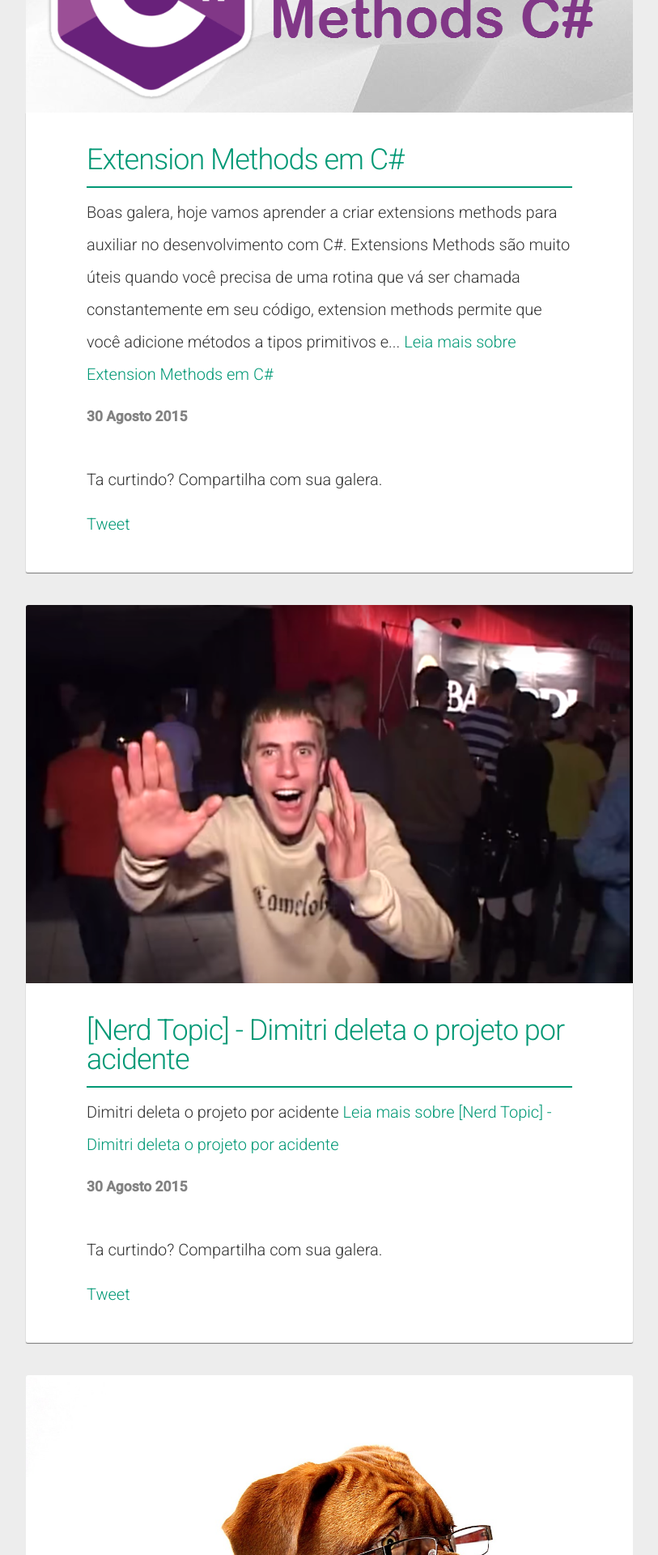
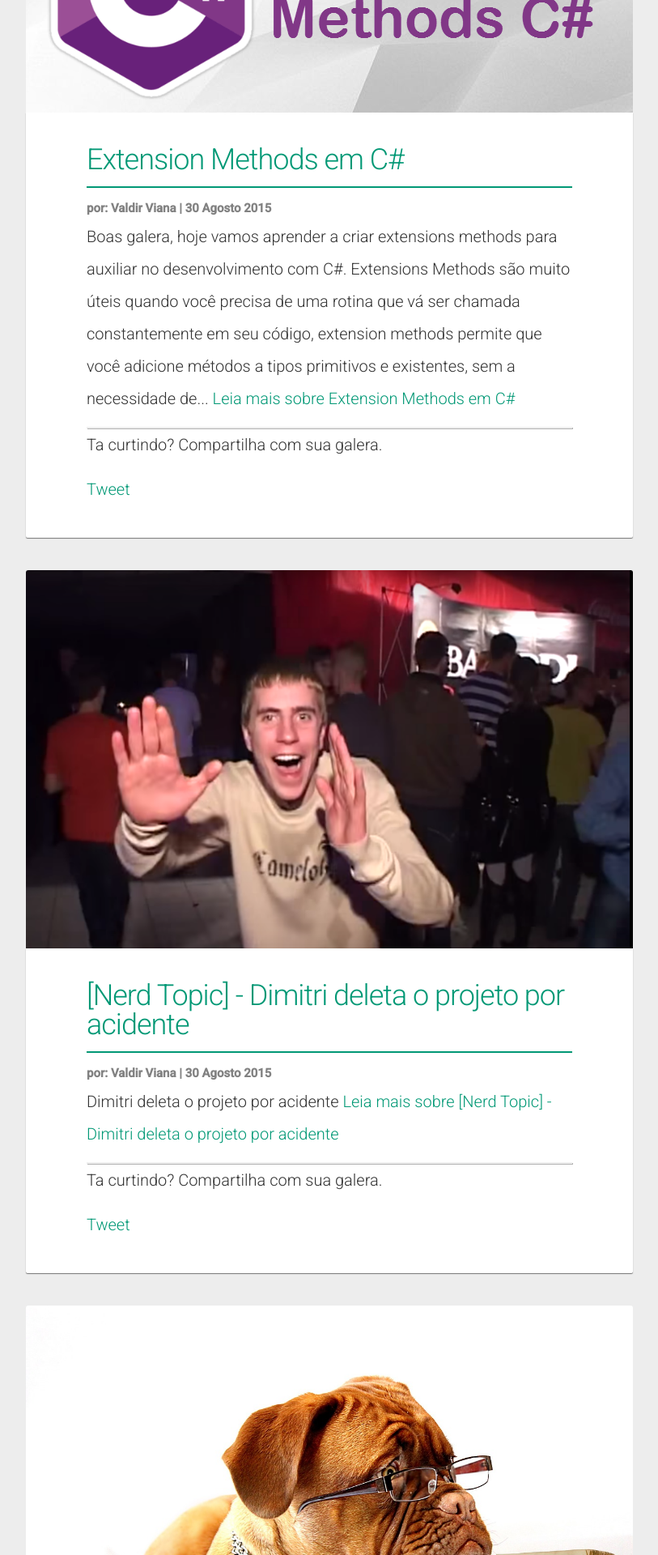
Before and after one commit to valdirviana/valdirviana.github.io, a Jekyll site: the page built from index.html, in a window 1280 px wide. Shown: the part 785-2705 px from the top of the page at 81% size, without its empty margins (233-1046 px from the left). Built offline with Jekyll 4.4.1, drawn with Linux system fonts in a browser that asks for light colours; comment, search, counter and statistics services are not loaded; some of the changed text lies outside the part shown.

Commit message:
post meta

```diff
--- a/_sass/_layout.scss
+++ b/_sass/_layout.scss
@@ -189,7 +189,7 @@
 }
 
 .post-meta {
-    font-size: $small-font-size;
+    font-size: 15px;
     color: $grey-color;
     font-weight: bold;
 }
--- a/_sass/_valdirviana.scss
+++ b/_sass/_valdirviana.scss
@@ -440,3 +440,10 @@
   width: 100%;
   height: 100%;
   }
+
+  .hr{
+        -webkit-box-shadow: 0.05em 0.05em 0.02em  rgba(0, 0, 0, 0.3);
+    -moz-box-shadow: 0.05em 0.05em 0.02em rgba(0, 0, 0, 0.3);
+    box-shadow: 0.05em 0.05em 0.02em  rgba(0, 0, 0, 0.3);
+    border: 0.05em solid #efefef;
+  }
--- a/index.html
+++ b/index.html
@@ -16,16 +16,16 @@ layout: default
                 <a href="{{ post.url }}" itemprop="url">{{ post.title }}</a>
                 </h2>
             </header>
+            <div class="post-meta">
+              por: Valdir Viana | <time itemprop="datePublished" content="{{post.date}}">{{post.dia}} {{ post.mes }} {{post.ano}}</time>
+            </div>
             <section class="post-excerpt" itemprop="description">
-              <p>{{ post.description | strip_html | truncatewords: 45 }}
+              <p>{{ post.description | strip_html | truncatewords: 50 }}
                 <a href="{{ post.url | prepend: site.baseurl }}" class="link">Leia mais sobre {{post.title}}</a>
               </p>
             </section>
-            <div class="post-meta">
-              <time itemprop="datePublished" content="{{post.date}}">{{post.dia}} {{ post.mes }} {{post.ano}}</time>
-            </div>
+            <hr class="hr"/>
             <!-- Your share button code -->
-            <br/>
             <p>Ta curtindo? Compartilha com sua galera.</p>
             <div class="fb-share-button" data-href="{{ post.url | prepend: site.url }}" data-layout="box_count"></div>
             <div class="fb-like" data-href="{{ post.url | prepend: site.url }}" data-layout="box_count" data-action="like" data-show-faces="false" data-share="false"></div>
```
